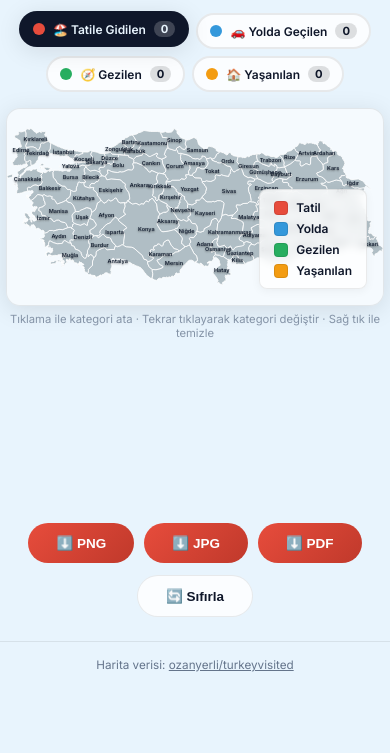
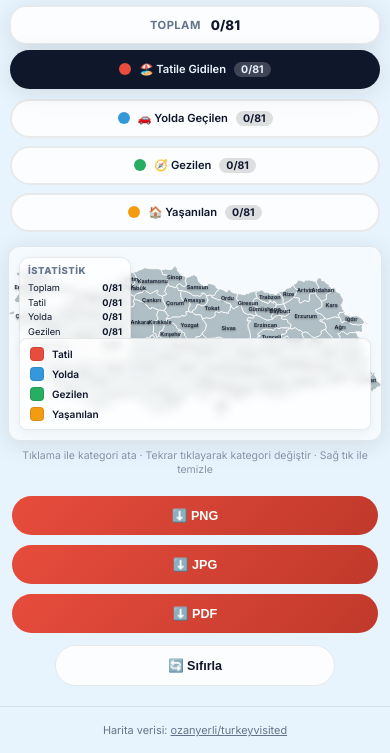
Before and after one commit to MuratEfeCamoglu/map, a website: page public/index.html in a window 390 px wide. Shown: the part 156-909 px from the top of the page. Before the commit the page ends 844 px from the top, so only its background shows below. Drawn offline with nearby package versions, Linux system fonts and the light colour scheme.

Commit message:
2. commit

```diff
--- a/public/app.js
+++ b/public/app.js
@@ -15,6 +15,7 @@
 
   const CAT_MAP   = Object.fromEntries(CATEGORIES.map(c => [c.id, c]));
   const CAT_IDS   = CATEGORIES.map(c => c.id);
+  const TOTAL_CITIES = 81;
   const DEFAULT_COLOR   = '#b0bec5';
   const DEFAULT_COLOR_DARK = '#455a64';
   const HOVER_LIGHTEN = 0.2;
@@ -276,8 +277,13 @@
   function updateCounts() {
     const counts = { tatil: 0, yolda: 0, gezilen: 0, yasanilan: 0 };
     Object.values(cityData).forEach(cat => { if (counts[cat] !== undefined) counts[cat]++; });
+    const totalSelected = Object.keys(cityData).length;
+    document.getElementById('count-total').textContent = `${totalSelected}/${TOTAL_CITIES}`;
+    document.getElementById('export-count-total').textContent = `${totalSelected}/${TOTAL_CITIES}`;
     CATEGORIES.forEach(c => {
-      document.getElementById('count-' + c.id).textContent = counts[c.id];
+      const countText = `${counts[c.id]}/${TOTAL_CITIES}`;
+      document.getElementById('count-' + c.id).textContent = countText;
+      document.getElementById('export-count-' + c.id).textContent = countText;
     });
   }
 
@@ -295,7 +301,7 @@
       if (cities.length === 0) return;
       const group = document.createElement('div');
       group.className = 'city-group';
-      group.innerHTML = `<div class="city-group-header" style="color:${cat.color}">${cat.emoji} ${cat.label} (${cities.length})</div>`;
+      group.innerHTML = `<div class="city-group-header" style="color:${cat.color}">${cat.emoji} ${cat.label} (${cities.length}/${TOTAL_CITIES})</div>`;
       cities.forEach(name => {
         const tag = document.createElement('span');
         tag.className = 'city-tag';
--- a/public/index.html
+++ b/public/index.html
@@ -33,31 +33,58 @@
 
   <!-- CATEGORIES LEGEND -->
   <div class="categories-bar">
+    <div class="selection-summary">
+      <span class="selection-summary-label">Toplam</span>
+      <span class="selection-summary-count" id="count-total">0/81</span>
+    </div>
     <div class="cat-btn active" data-cat="tatil"   id="cat-tatil">
       <span class="cat-dot" style="background:#e74c3c"></span>
       <span class="cat-label">🏖️ Tatile Gidilen</span>
-      <span class="cat-count" id="count-tatil">0</span>
+      <span class="cat-count" id="count-tatil">0/81</span>
     </div>
     <div class="cat-btn" data-cat="yolda"   id="cat-yolda">
       <span class="cat-dot" style="background:#3498db"></span>
       <span class="cat-label">🚗 Yolda Geçilen</span>
-      <span class="cat-count" id="count-yolda">0</span>
+      <span class="cat-count" id="count-yolda">0/81</span>
     </div>
     <div class="cat-btn" data-cat="gezilen"   id="cat-gezilen">
       <span class="cat-dot" style="background:#27ae60"></span>
       <span class="cat-label">🧭 Gezilen</span>
-      <span class="cat-count" id="count-gezilen">0</span>
+      <span class="cat-count" id="count-gezilen">0/81</span>
     </div>
     <div class="cat-btn" data-cat="yasanilan" id="cat-yasanilan">
       <span class="cat-dot" style="background:#f39c12"></span>
       <span class="cat-label">🏠 Yaşanılan</span>
-      <span class="cat-count" id="count-yasanilan">0</span>
+      <span class="cat-count" id="count-yasanilan">0/81</span>
     </div>
   </div>
 
   <!-- MAP -->
   <main class="map-section">
     <div id="map_container">
+      <div class="export-stats" id="exportStats">
+        <div class="export-stats-title">İstatistik</div>
+        <div class="export-stats-row">
+          <span>Toplam</span>
+          <span id="export-count-total">0/81</span>
+        </div>
+        <div class="export-stats-row">
+          <span>Tatil</span>
+          <span id="export-count-tatil">0/81</span>
+        </div>
+        <div class="export-stats-row">
+          <span>Yolda</span>
+          <span id="export-count-yolda">0/81</span>
+        </div>
+        <div class="export-stats-row">
+          <span>Gezilen</span>
+          <span id="export-count-gezilen">0/81</span>
+        </div>
+        <div class="export-stats-row">
+          <span>Yaşanılan</span>
+          <span id="export-count-yasanilan">0/81</span>
+        </div>
+      </div>
       <div class="map-legend" id="exportLegend">
         <div class="legend-item"><span class="legend-color" style="background:#e74c3c"></span> Tatil</div>
         <div class="legend-item"><span class="legend-color" style="background:#3498db"></span> Yolda</div>
--- a/public/style.css
+++ b/public/style.css
@@ -102,6 +102,28 @@ a { color: inherit; }
   justify-content: center;
   padding:     0 16px 16px;
 }
+.selection-summary {
+  display:     flex;
+  align-items: center;
+  gap:         10px;
+  padding:     10px 16px;
+  background:  var(--surface);
+  border:      1px solid var(--border);
+  border-radius: 50px;
+  color:       var(--text);
+  box-shadow:  var(--shadow);
+}
+.selection-summary-label {
+  font-size:   0.8rem;
+  font-weight: 700;
+  letter-spacing: 0.04em;
+  text-transform: uppercase;
+  color:       var(--text-muted);
+}
+.selection-summary-count {
+  font-size:   0.95rem;
+  font-weight: 800;
+}
 .cat-btn {
   display:     flex;
   align-items: center;
@@ -157,6 +179,43 @@ a { color: inherit; }
   height:      auto;
 }
 
+/* Export stats */
+.export-stats {
+  position:    absolute;
+  top:         16px;
+  left:        16px;
+  min-width:   128px;
+  background:  var(--surface);
+  border:      1px solid var(--border);
+  border-radius: 10px;
+  padding:     8px 10px;
+  font-size:   0.72rem;
+  line-height: 1.35;
+  box-shadow:  0 2px 10px rgba(0,0,0,0.05);
+  backdrop-filter: blur(4px);
+  z-index:     10;
+}
+.export-stats-title {
+  font-size:   0.68rem;
+  font-weight: 800;
+  letter-spacing: 0.06em;
+  text-transform: uppercase;
+  color:       var(--text-muted);
+  margin-bottom: 5px;
+}
+.export-stats-row {
+  display:     flex;
+  align-items: center;
+  justify-content: space-between;
+  gap:         10px;
+}
+.export-stats-row + .export-stats-row {
+  margin-top:  2px;
+}
+.export-stats-row span:last-child {
+  font-weight: 700;
+}
+
 /* Map Legend for Export */
 .map-legend {
   position:    absolute;
@@ -188,6 +247,9 @@ a { color: inherit; }
   border:      1px solid rgba(0,0,0,0.1);
 }
 [data-theme="dark"] .map-legend {
+  box-shadow: 0 2px 10px rgba(0,0,0,0.4);
+}
+[data-theme="dark"] .export-stats {
   box-shadow: 0 2px 10px rgba(0,0,0,0.4);
 }
 [data-theme="dark"] .legend-color {
@@ -310,7 +372,101 @@ a { color: inherit; }
 
 /* ---- Responsive ---- */
 @media (max-width: 640px) {
-  .categories-bar { gap: 7px; }
-  .cat-btn { padding: 8px 12px; font-size: 0.8rem; }
-  .map-section { padding: 0 6px 4px; }
+  html { font-size: 14px; }
+  .navbar {
+    padding: 0 14px;
+  }
+  .nav-brand {
+    font-size: 0.98rem;
+  }
+  .hero {
+    padding: 22px 14px 12px;
+  }
+  .subtitle {
+    max-width: 32ch;
+    margin: 8px auto 0;
+    line-height: 1.45;
+  }
+  .categories-bar {
+    gap: 8px;
+    padding: 0 10px 14px;
+  }
+  .selection-summary {
+    width: 100%;
+    justify-content: center;
+    border-radius: 16px;
+  }
+  .cat-btn {
+    flex: 1 1 calc(50% - 8px);
+    min-width: 0;
+    justify-content: center;
+    padding: 10px 12px;
+    font-size: 0.8rem;
+  }
+  .cat-label {
+    white-space: nowrap;
+    overflow: hidden;
+    text-overflow: ellipsis;
+  }
+  .map-section {
+    padding: 0 8px 4px;
+  }
+  #map_container {
+    border-radius: 12px;
+  }
+  .export-stats {
+    top: 10px;
+    left: 10px;
+    min-width: 112px;
+    padding: 7px 8px;
+    font-size: 0.66rem;
+  }
+  .map-legend {
+    left: 10px;
+    right: 10px;
+    bottom: 10px;
+    padding: 8px 10px;
+    font-size: 0.72rem;
+    display: grid;
+    grid-template-columns: repeat(2, minmax(0, 1fr));
+    gap: 6px 10px;
+  }
+  .legend-item {
+    min-width: 0;
+  }
+  .map-hint {
+    padding: 8px 10px 0;
+    line-height: 1.4;
+  }
+  .cities-section {
+    padding: 14px 12px;
+  }
+  .actions {
+    padding: 14px 12px 20px;
+  }
+  .download-group {
+    width: 100%;
+    display: grid;
+    grid-template-columns: repeat(2, minmax(0, 1fr));
+    gap: 10px;
+  }
+  .btn {
+    width: 100%;
+    padding: 12px 16px;
+  }
+  .btn-secondary {
+    max-width: 280px;
+  }
 }
+
+@media (max-width: 420px) {
+  .cat-btn {
+    flex-basis: 100%;
+  }
+  .download-group {
+    grid-template-columns: 1fr;
+  }
+  .map-legend {
+    grid-template-columns: 1fr;
+  }
+}
```
